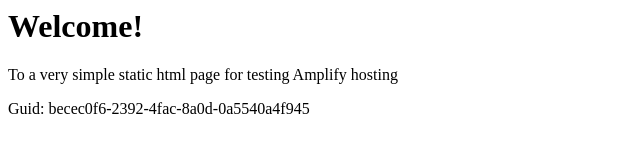
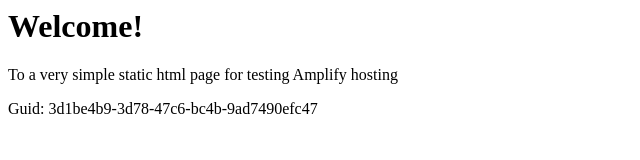
Before and after one commit to aws-aemilia-fra/Github-PR-Commit-Integration-Test-DoNotTouch-GitHubWebhookPushCanaryTest-v1-prod-eu-central-1, a website: page src/index.html in a window 1280 px wide. Shown: the full height of the page, 0-640 px from the left. Drawn offline with Linux system fonts and the light colour scheme.

Commit message:
commit from integ tests

```diff
--- a/src/index.html
+++ b/src/index.html
@@ -12,6 +12,6 @@
 <body>
     <h1>Welcome!</h1>
     <p>To a very simple static html page for testing Amplify hosting</p>
-    <p>Guid: becec0f6-2392-4fac-8a0d-0a5540a4f945</p></body>
+    <p>Guid: 3d1be4b9-3d78-47c6-bc4b-9ad7490efc47</p></body>
 
 </html>
```
